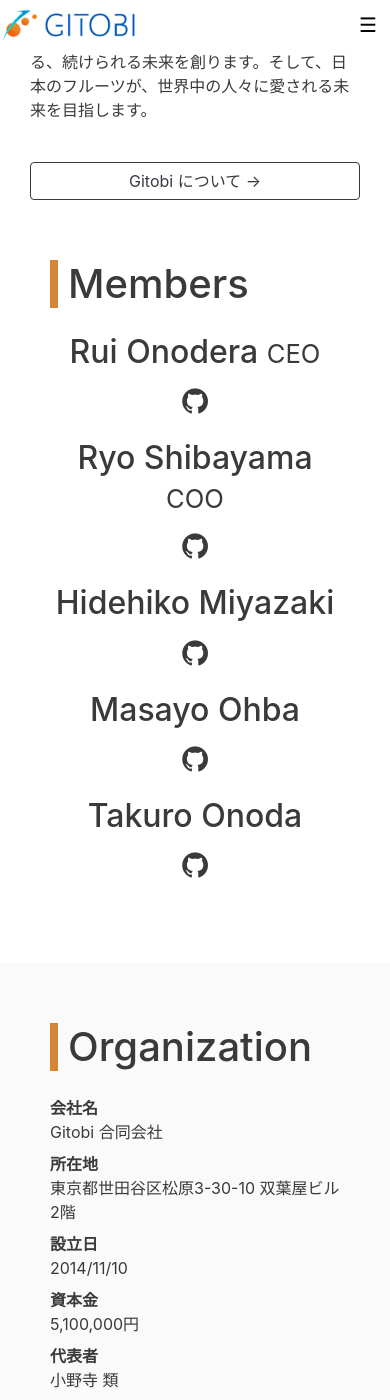
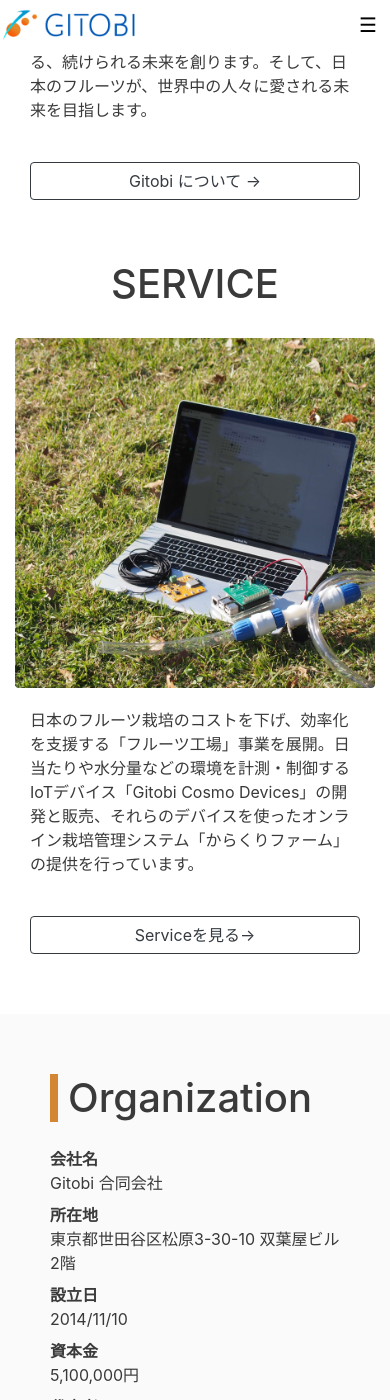
Before and after one commit to gitobi/gitobi.github.io, a Jekyll site: the page built from index.html, in a window 390 px wide and 1400 px high, scrolled down 1346 px. Built offline with Jekyll 4.4.1, drawn with Linux system fonts in a browser that asks for light colours; nearby versions of some CDN libraries.

Commit message:
Add Service on top

```diff
--- a/_includes/header.html
+++ b/_includes/header.html
@@ -10,10 +10,7 @@
             </button>
             <div class="collapse navbar-collapse" id="collapsenav">
                 <div class="navbar-nav ml-auto">
-                    <a class="nav-item nav-link" href="#services">Services</a>
-                    <a class="nav-item nav-link" href="#members">Members</a>
-                    <a class="nav-item nav-link" href="#organization">Organization</a>
-                    <a class="nav-item nav-link" href="#contact">Contact</a>
+                    <a class="nav-item nav-link" href="/">TOP</a>
                 </div>
             </div>
         </div>
--- a/_layouts/home.html
+++ b/_layouts/home.html
@@ -32,23 +32,23 @@
         </div>
     </div>
 
-    <div id="members" class="container-fluid members content-div">
-    <h1>Members</h1>
-    <div class="row">
-        {% for member in site.data.members %}
-        <div class="col-sm-4 member">
-            <h2>
-            {{ member.full_name }}
-            {% if member.title %} <small>{{ member.title }}</small>{% endif %}
-            </h2>
-            <div>
-            <a href="https://github.com/{{ member.social.github | default: site.data.organization.social.github }}" target="blank" rel="nofollow">
-                <i class="fa fa-github" aria-hidden="true"></i>
-            </a>
+    <div class="service">
+        <div class="container-fluid">
+            <h1>SERVICE</h1>
+            <div class="row">
+                <div class="col-md-6 order-md-last">
+                    <img class="eyecatch-img rounded" src="images/pages/top/service_eyecatch.jpg" />
+                </div>
+                <div class="col-md-6 order-md-first align-self-center">
+                    <div class="col-sm-12 about-description">
+                        <p>日本のフルーツ栽培のコストを下げ、効率化を支援する「フルーツ工場」事業を展開。日当たりや水分量などの環境を計測・制御するIoTデバイス「Gitobi Cosmo Devices」の開発と販売、それらのデバイスを使ったオンライン栽培管理システム「からくりファーム」の提供を行っています。</p>
+                    </div>
+                    <div class="col-sm-12 col-md-6">
+                        <a href="#" class="btn btn-outline-dark btn-block" role="button">Serviceを見る→</a>
+                    </div>
+                </div>
             </div>
         </div>
-        {% endfor %}
-    </div>
     </div>
 
     <div id="organization" class="container-fluid organization content-div">
--- a/css/main.scss
+++ b/css/main.scss
@@ -76,7 +76,26 @@
   }
 
   .about {
-    margin-top: 50px;
+    margin: 50px 0 60px 0;
+
+    h1 {
+      text-align: center;
+      margin-bottom: 30px;
+    }
+    .eyecatch-img {
+      height: 350px;
+      width: 100%;
+      object-fit: cover;
+      object-position: 50% 50%;
+    }
+
+    .about-description {
+      margin: 20px 0 40px 0;
+    }
+  }
+
+  .service {
+    margin: 50px 0 60px 0;
 
     h1 {
       text-align: center;
@@ -97,25 +116,6 @@
 
 .content-div {
   padding: 60px 50px;
-}
-
-.members {
-  background-color: $color-background-primary;
-  h1 {
-    margin-bottom: 25px;
-    border-left: solid 8px $color-accent-2;
-    padding-left: 10px;
-  }
-  .member {
-    text-align: center;
-    margin-bottom: 15px;
-    a {
-      font-size: 30px;
-    }
-    a:link, a:hover, a:visited, a:active {
-      color: $color-font;
-    }
-  }
 }
 
 .organization {
```
Also changed, not shown: images/pages/top/service_eyecatch.jpg (added).
